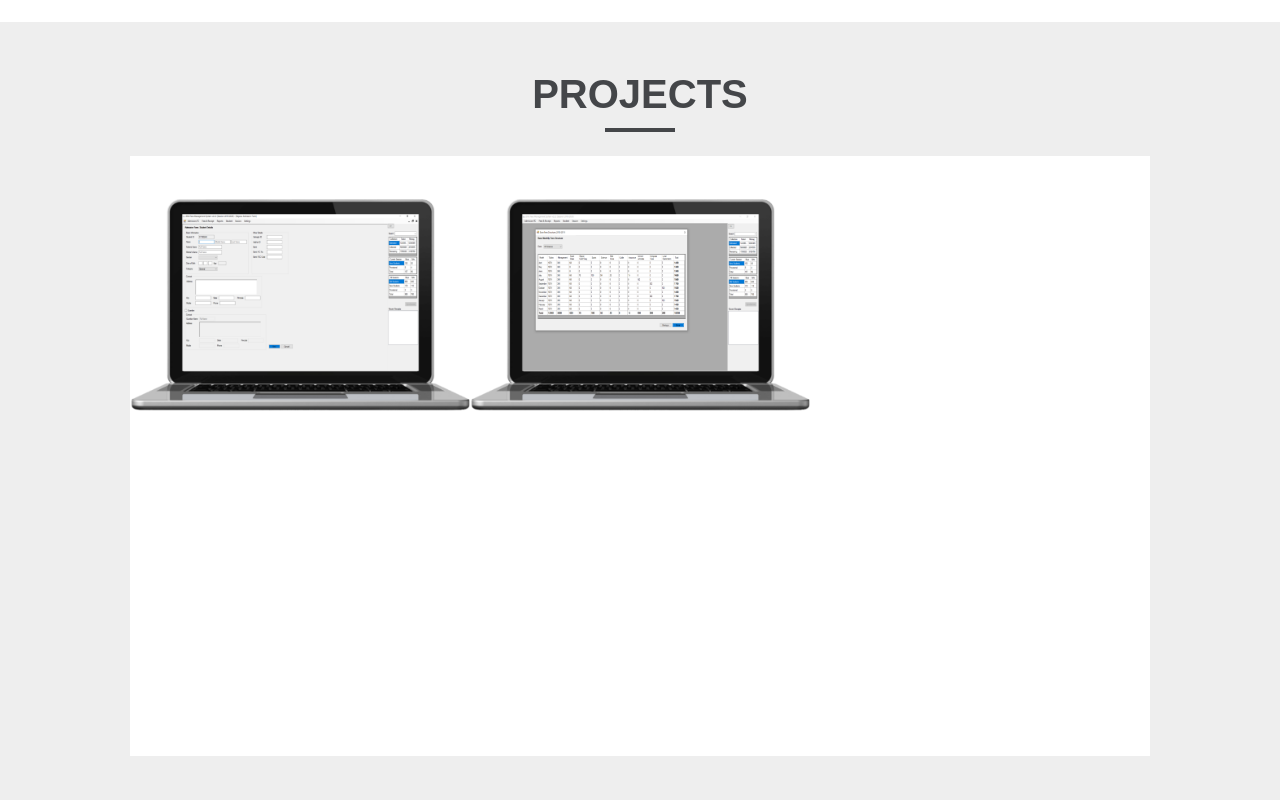
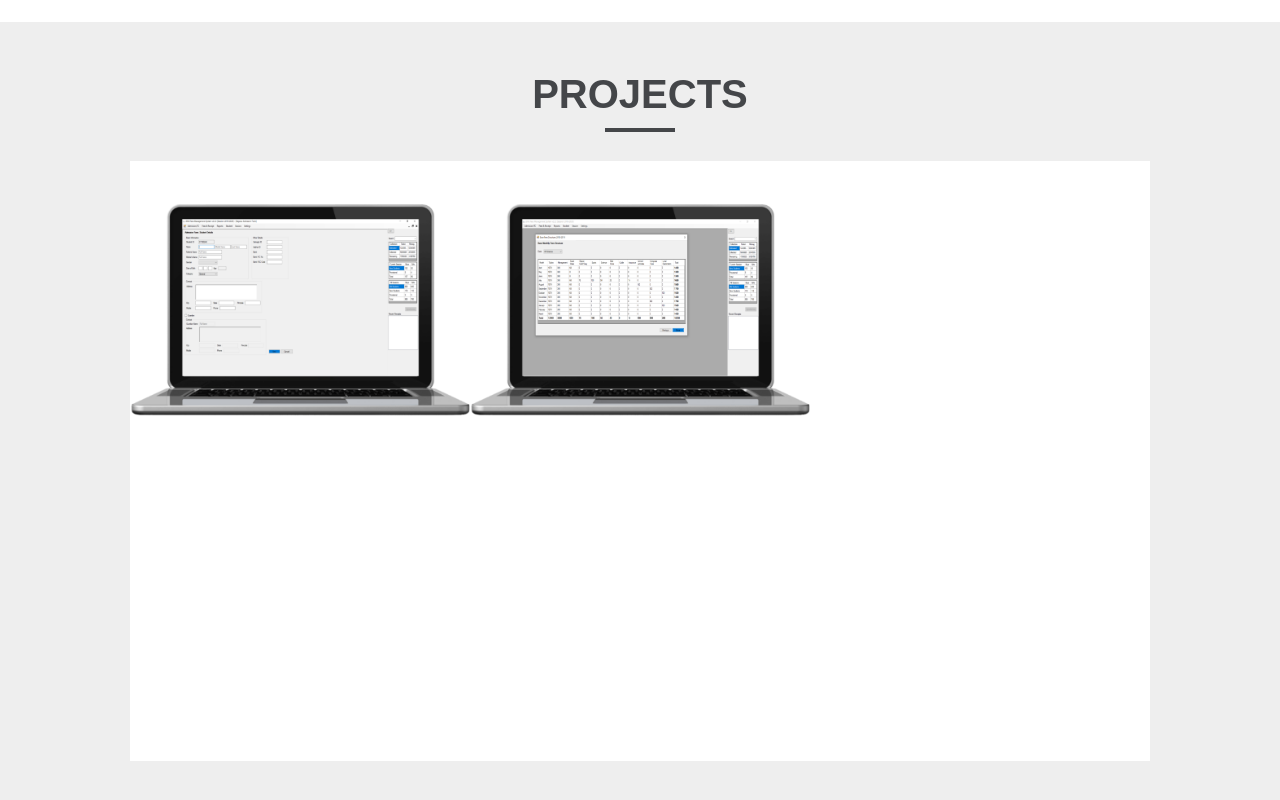
Before and after one commit to shubham-khandalkar/Website-Resume, a plain HTML site: page index.html in a window 1280 px wide. Shown: the part 1523-2323 px from the top of the page. Drawn offline with nearby package versions, Linux system fonts and the light colour scheme.

Commit message:
Update index.css

```diff
--- a/css/index.css
+++ b/css/index.css
@@ -169,6 +169,7 @@ section{
 	align-items: center;justify-content: center;
 	margin: 0px auto;
 	max-width: 1020px;
+	padding: 5px 50px;
 }
 img{
 	width: 100%;
```
